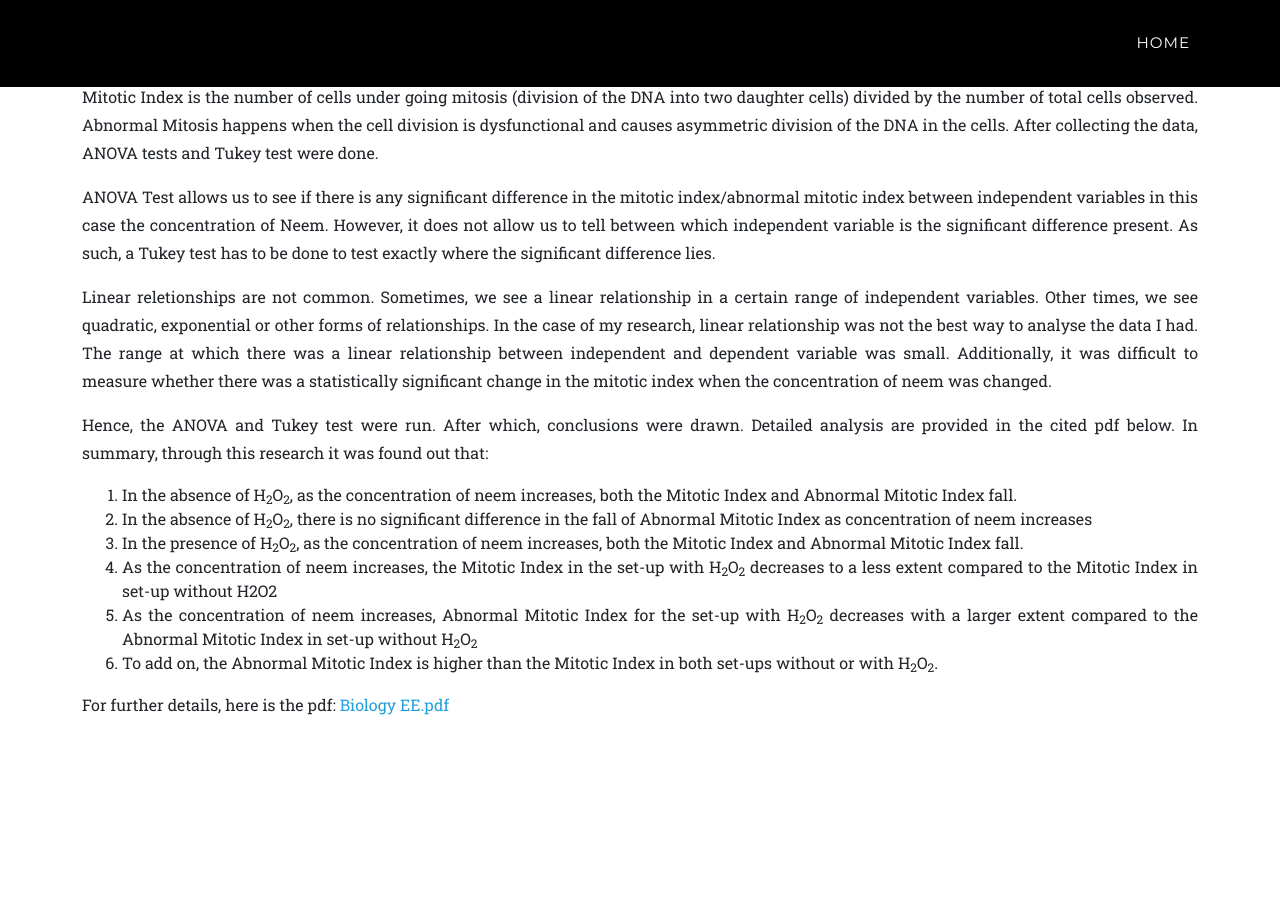
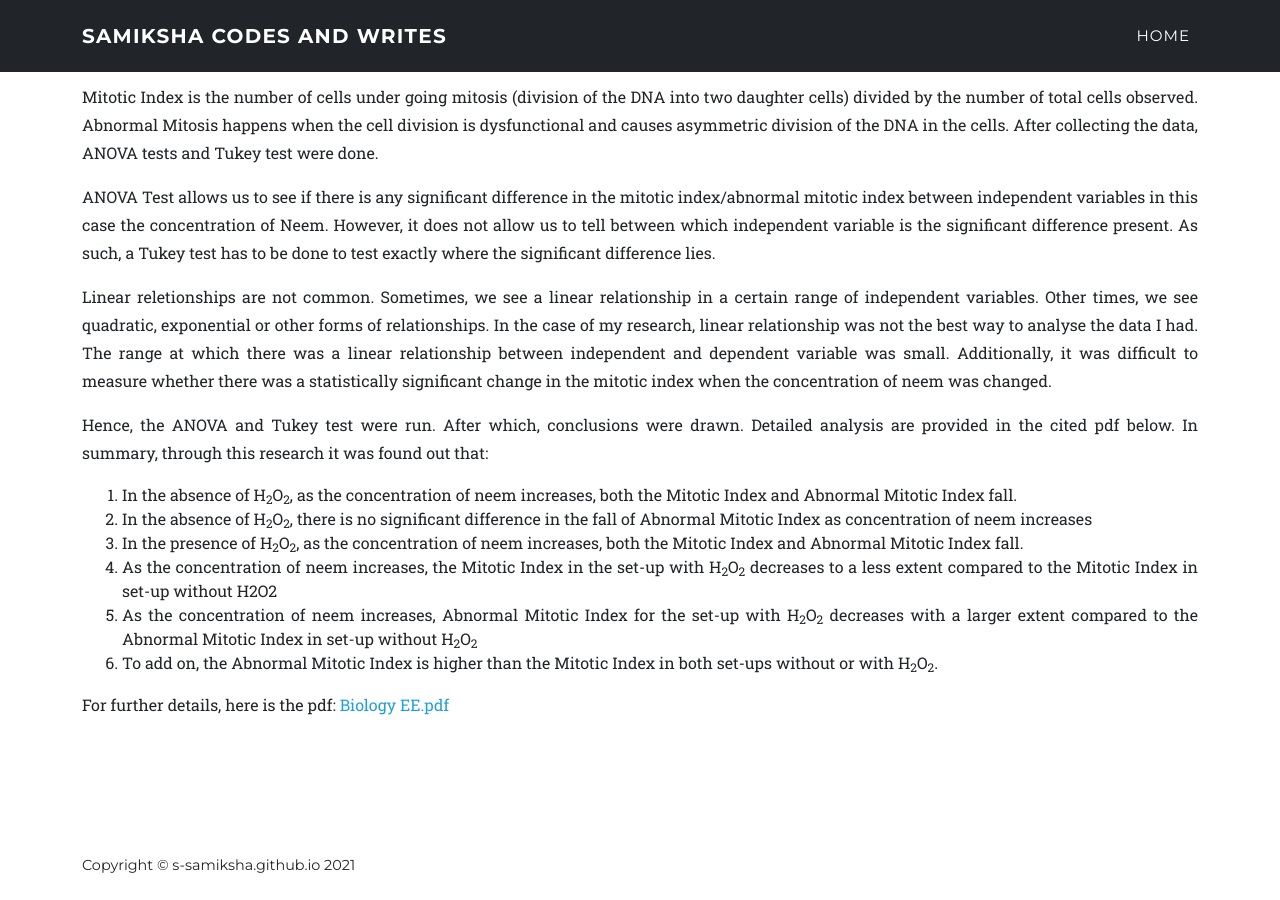
Before and after one commit to S-Samiksha/S-Samiksha.github.io, a Jekyll site: the page built from _posts/2021-05-10-Biology-EE.markdown, in a window 1280 px wide and 900 px high, scrolled down 1308 px. Built offline with Jekyll 4.4.1, drawn with Linux system fonts in a browser that asks for light colours; before the commit the page ends 2139 px from its top, so only the background shows below that.

Commit message:
Update pages.html

```diff
--- a/_layouts/pages.html
+++ b/_layouts/pages.html
@@ -17,7 +17,7 @@
     <!-- Navigation-->
     <nav class="navbar navbar-expand-lg navbar-dark fixed-top" id="mainNav">
         <div class="container">
-            <div class="navbar-brand js-scroll-trigger" href="#page-top"></div>
+            <div class="navbar-brand js-scroll-trigger" href="#page-top">Samiksha Codes and Writes</div>
             <button class="navbar-toggler navbar-toggler-right" type="button" data-toggle="collapse" data-target="#navbarResponsive" aria-controls="navbarResponsive" aria-expanded="false" aria-label="Toggle navigation">
                 Menu
                 <i class="fas fa-bars ml-1"></i>
@@ -49,7 +49,29 @@
             </div>
         <div>
     </section>
-
+    <footer class="footer py-4">
+        <div class="container">
+            <div class="row align-items-center">
+                <div class="col-lg-4 text-lg-left">
+                    Copyright &copy; s-samiksha.github.io
+                    <!-- This script automatically adds the current year to your website footer-->
+                    <!-- (credit: https://updateyourfooter.com/)-->
+                    <script>
+                        document.write(new Date().getFullYear());
+                    </script>
+                </div>
+            </div>
+        </div>
+    </footer>
+    <!-- Bootstrap core JS-->
+    <script src="https://code.jquery.com/jquery-3.5.1.min.js"></script>
+    <script src="https://cdn.jsdelivr.net/npm/bootstrap@4.6.0/dist/js/bootstrap.bundle.min.js"></script>
+    <!-- Third party plugin JS-->
+    <script src="https://cdnjs.cloudflare.com/ajax/libs/animejs/3.2.1/anime.min.js"></script>
+    <!-- Contact form JS-->
+    <script src="assets/mail/jqBootstrapValidation.js"></script>
+    <script src="assets/mail/contact_me.js"></script>
+    <!-- Core theme JS-->
+    <script src="js/scripts.js"></script>
 </body>
-
 </html>
```
